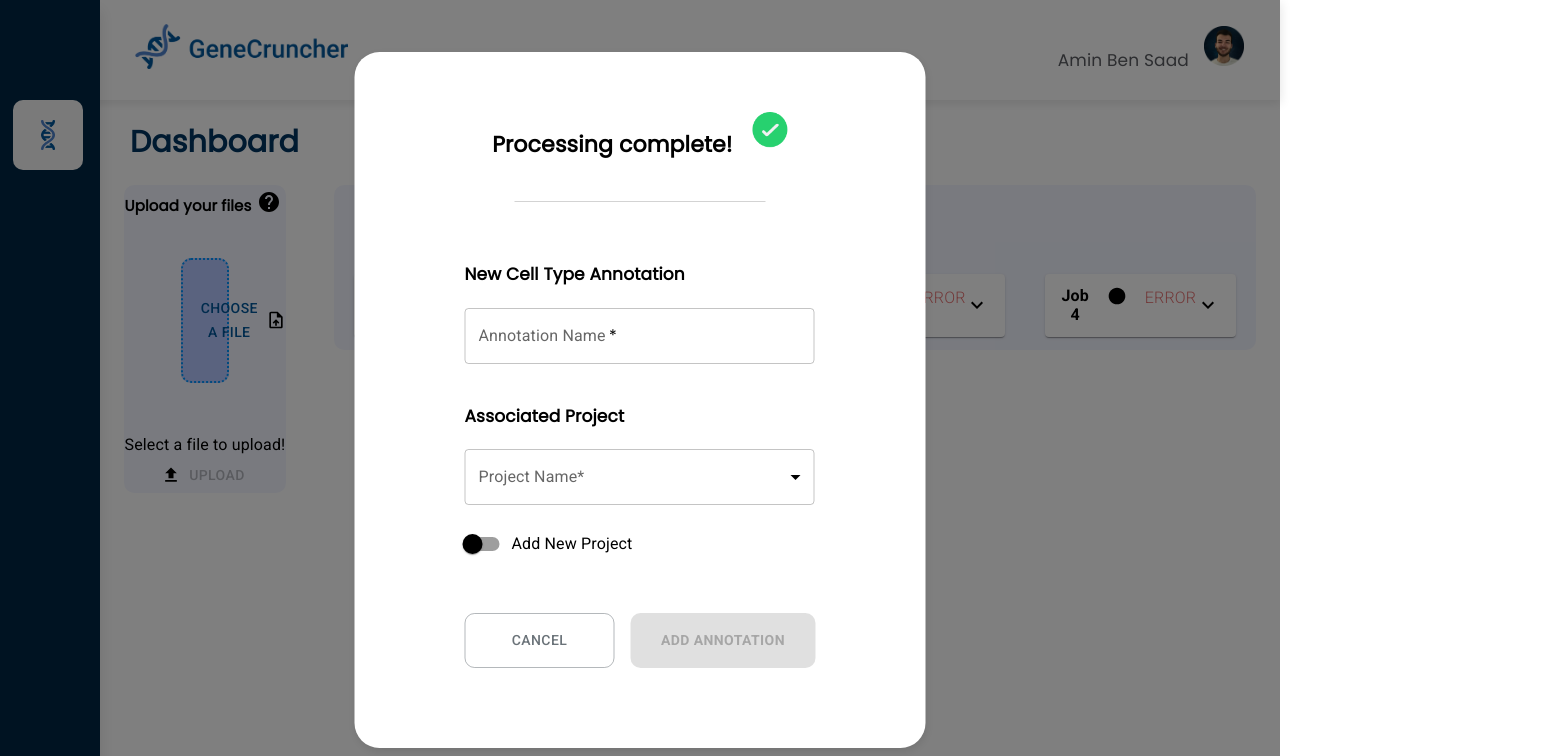
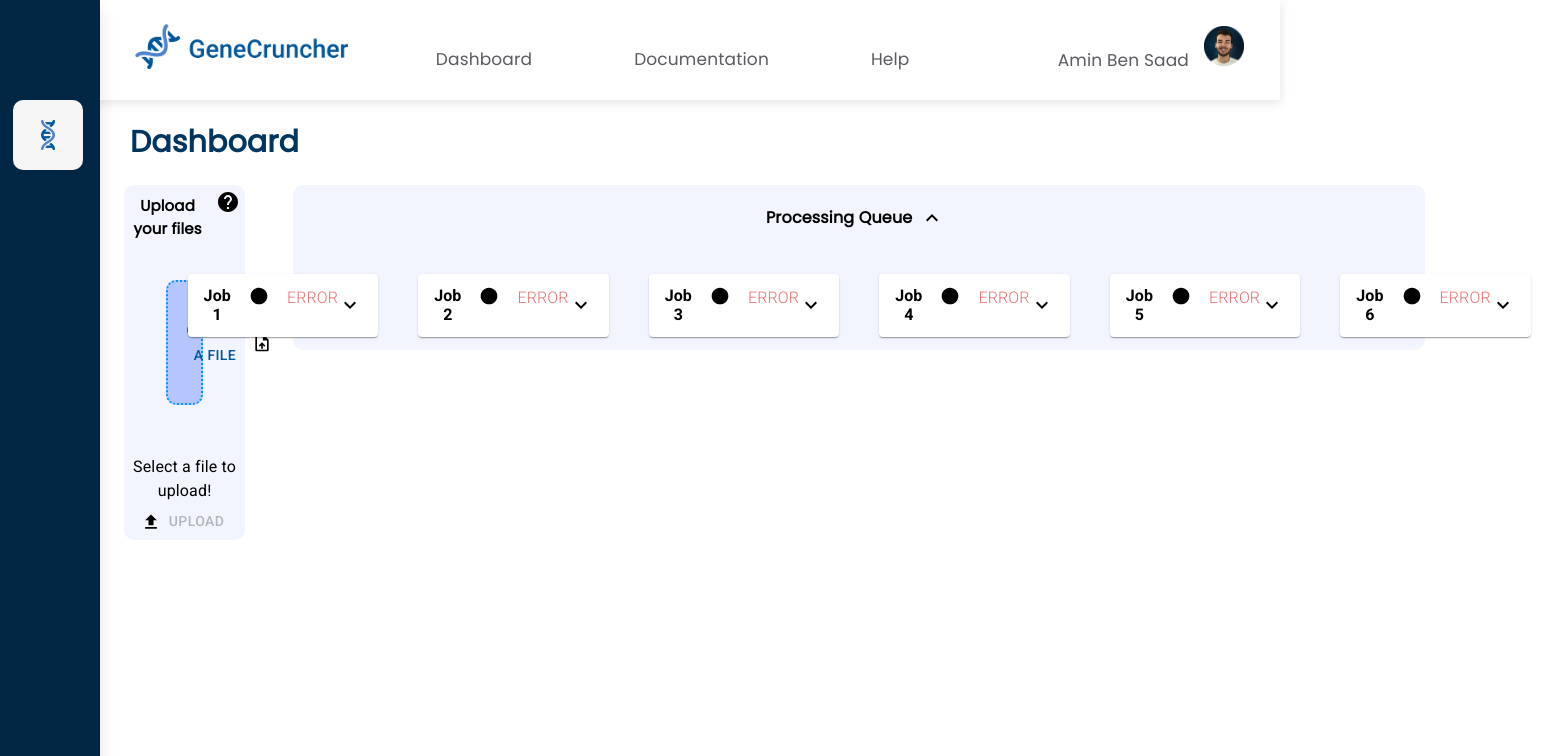
Before and after one commit to jst-seminar-rostlab-tum/genomics.ai, a React (Create React App) app: page /dashboard in a window 1280 px wide. Shown: the top 756 px of the page, 1551 px wide, since content can reach past the window. Built offline with nearby package versions, Linux system fonts and the light colour scheme; a web font is replaced by a local one.

Commit message:
removed popup message

```diff
--- a/src/components/Dashboard/DashboardContent/DashboardContent.jsx
+++ b/src/components/Dashboard/DashboardContent/DashboardContent.jsx
@@ -40,13 +40,8 @@ const DashboardContent = () => {
             sidebarShown={sidebarShown}
           />
         </Route>
-
       </Switch>
-
-      <PopUp />
-
     </Router>
-
   );
 };
 
--- a/src/components/Dashboard/StatusQueue/StatusQueue.jsx
+++ b/src/components/Dashboard/StatusQueue/StatusQueue.jsx
@@ -8,7 +8,7 @@ import StatusCard from './StatusCard/StatusCard';
 import styles from './statusqueue.module.css';
 
 function StatusQueue() {
-  const arr1 = [1, 2, 3, 4];
+  const arr1 = [1, 2, 3, 4, 5, 6];
   const [expandList, setExpandList] = useState(true);
 
   return (
```
